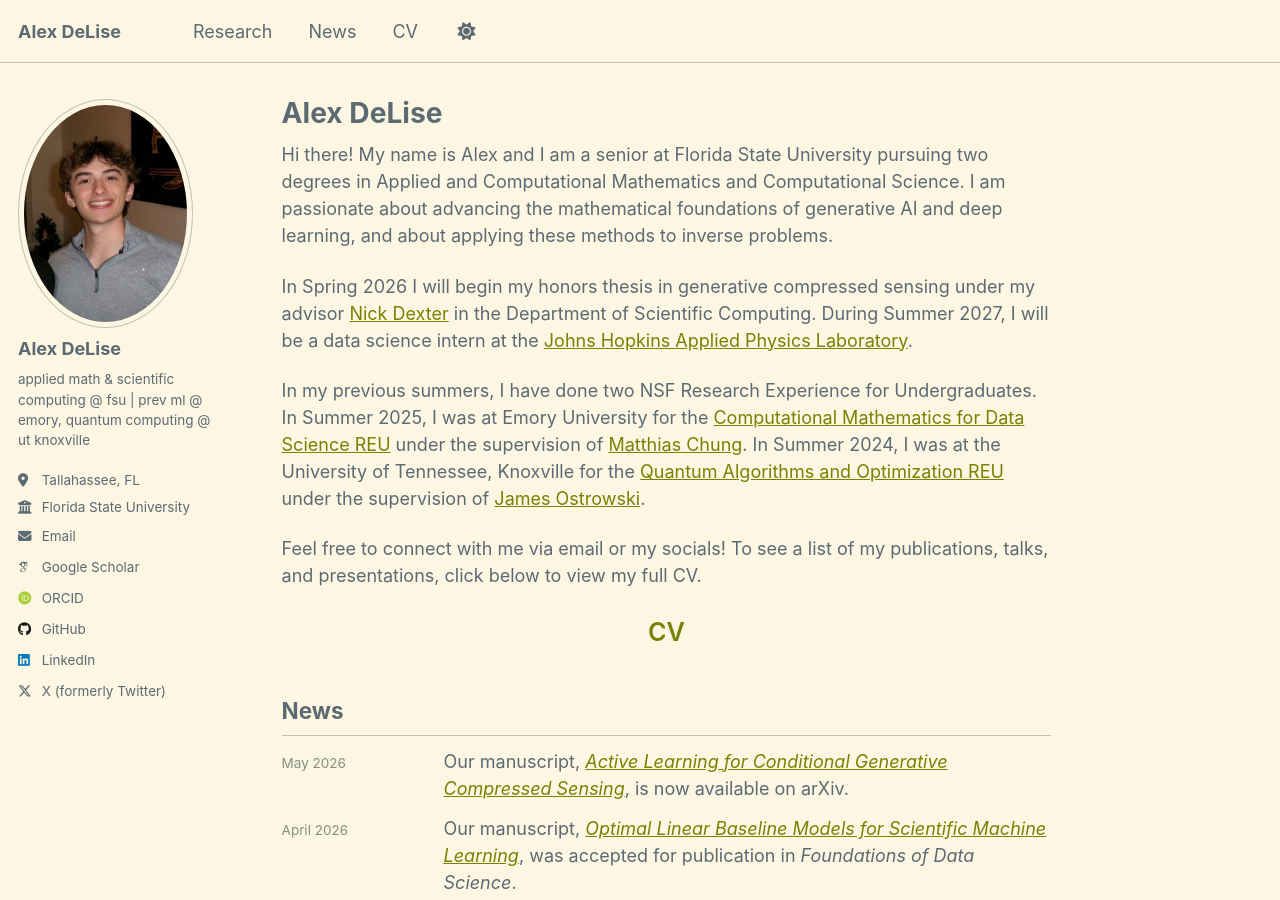
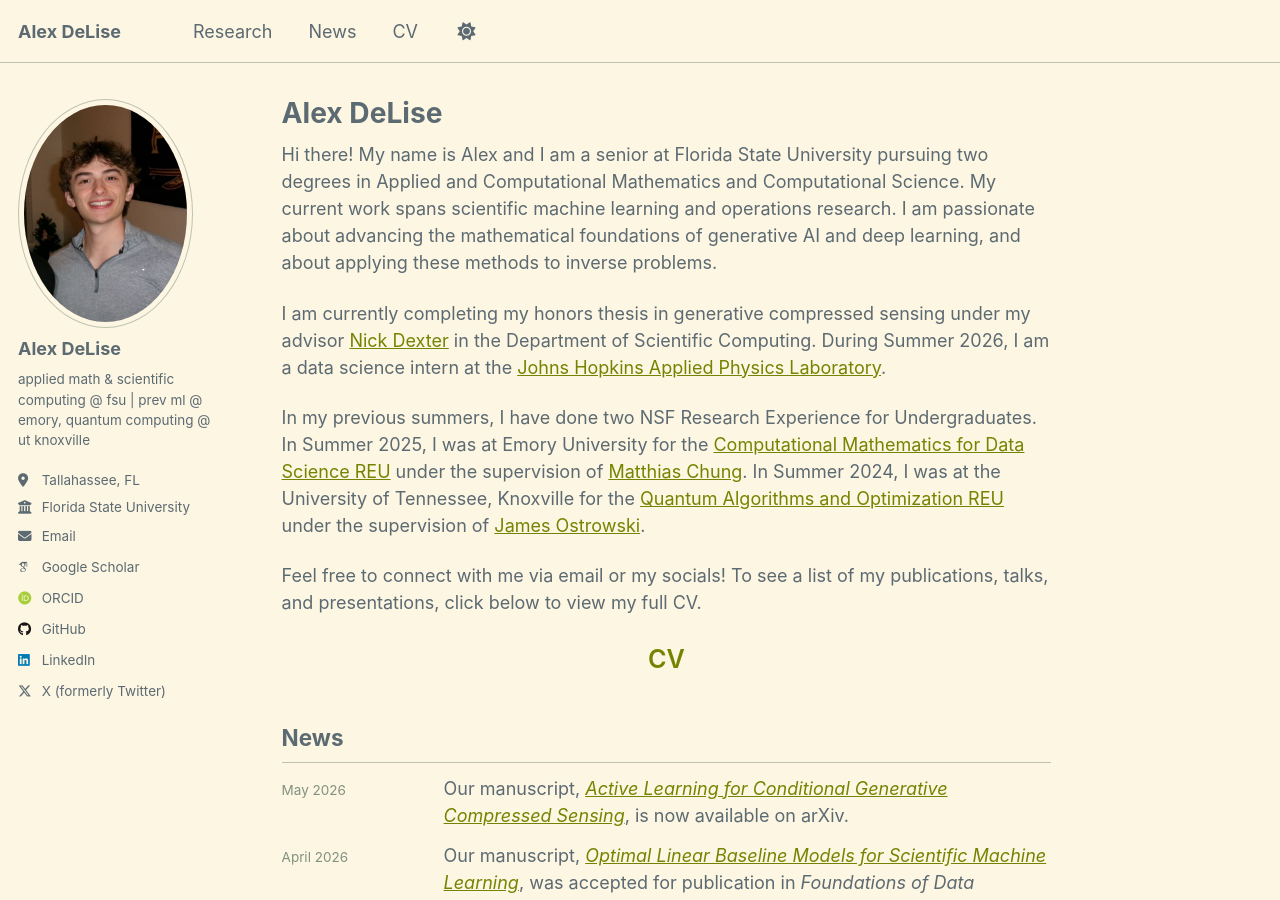
Before and after one commit to alexdelise/alexdelise.github.io, a Jekyll site: the page built from _pages/about.md, in a window 1280 px wide and 900 px high. Built offline with Jekyll 4.4.1, drawn with Linux system fonts in a browser that asks for light colours; some web fonts are replaced; a script that is not in the unit is left out.

Commit message:
minor fixes, updated cv

```diff
--- a/_pages/about.md
+++ b/_pages/about.md
@@ -7,9 +7,9 @@ redirect_from:
   - /about.html
 ---
 
-Hi there! My name is Alex and I am a senior at Florida State University pursuing two degrees in Applied and Computational Mathematics and Computational Science. I am passionate about advancing the mathematical foundations of generative AI and deep learning, and about applying these methods to inverse problems.
+Hi there! My name is Alex and I am a senior at Florida State University pursuing two degrees in Applied and Computational Mathematics and Computational Science. My current work spans scientific machine learning and operations research. I am passionate about advancing the mathematical foundations of generative AI and deep learning, and about applying these methods to inverse problems.
 
-In Spring 2026 I will begin my honors thesis in generative compressed sensing under my advisor [Nick Dexter](https://www.sc.fsu.edu/people?uid=nd22f) in the Department of Scientific Computing. During Summer 2027, I will be a data science intern at the [Johns Hopkins Applied Physics Laboratory](https://www.jhuapl.edu/).
+I am currently completing my honors thesis in generative compressed sensing under my advisor [Nick Dexter](https://www.sc.fsu.edu/people?uid=nd22f) in the Department of Scientific Computing. During Summer 2026, I am a data science intern at the [Johns Hopkins Applied Physics Laboratory](https://www.jhuapl.edu/).
 
 In my previous summers, I have done two NSF Research Experience for Undergraduates. In Summer 2025, I was at Emory University for the [Computational Mathematics for Data Science REU](https://www.math.emory.edu/site/cmds-reuret/) under the supervision of [Matthias Chung](https://sites.google.com/view/matthias-chung/home). In Summer 2024, I was at the University of Tennessee, Knoxville for the [Quantum Algorithms and Optimization REU](https://tickle.utk.edu/ise/research/research-experience-for-undergraduates/) under the supervision of [James Ostrowski](https://tickle.utk.edu/ise/faculty/james-ostrowski/).
 
```
Also changed, not shown: _publications/2026-05-18-partitioned-constraint-qaoa-structural-state-preparation-penalty-enforcement-quantum-optimization.md (+0 -1 lines), 1 other file.
